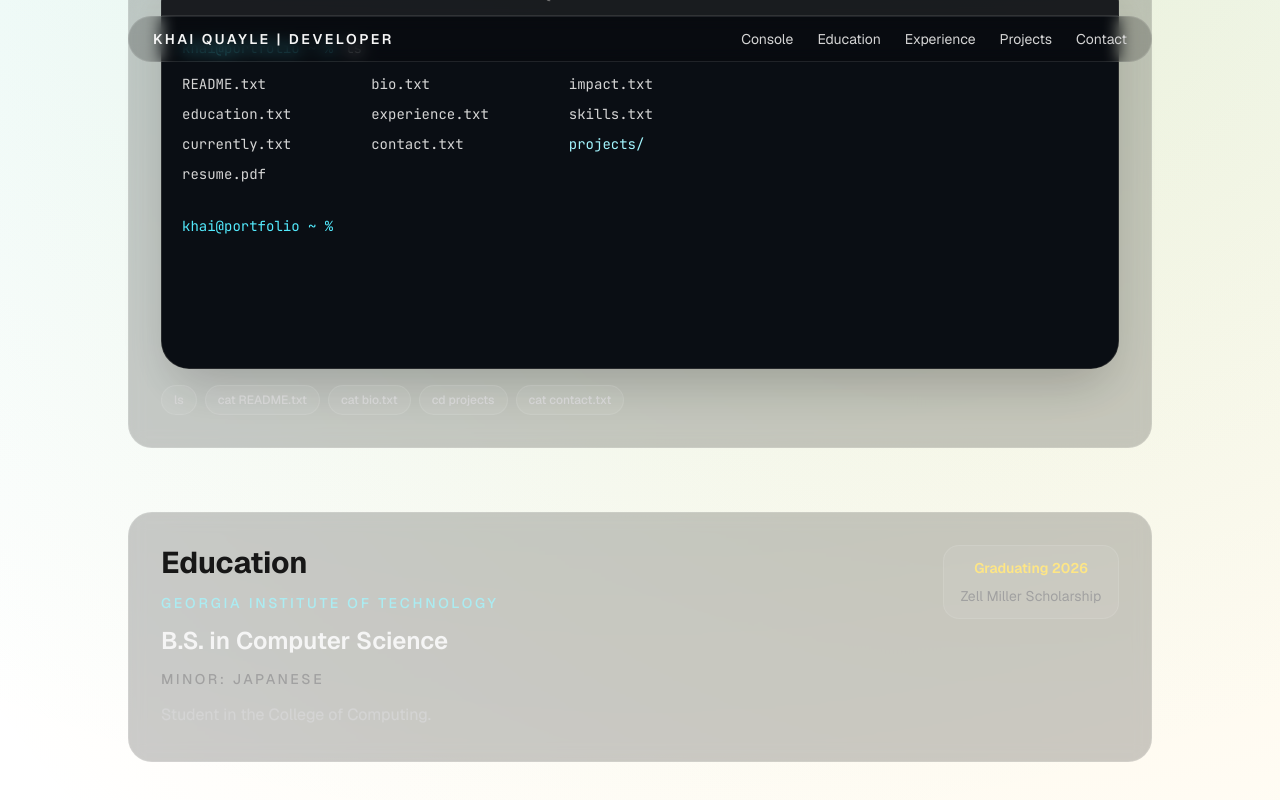
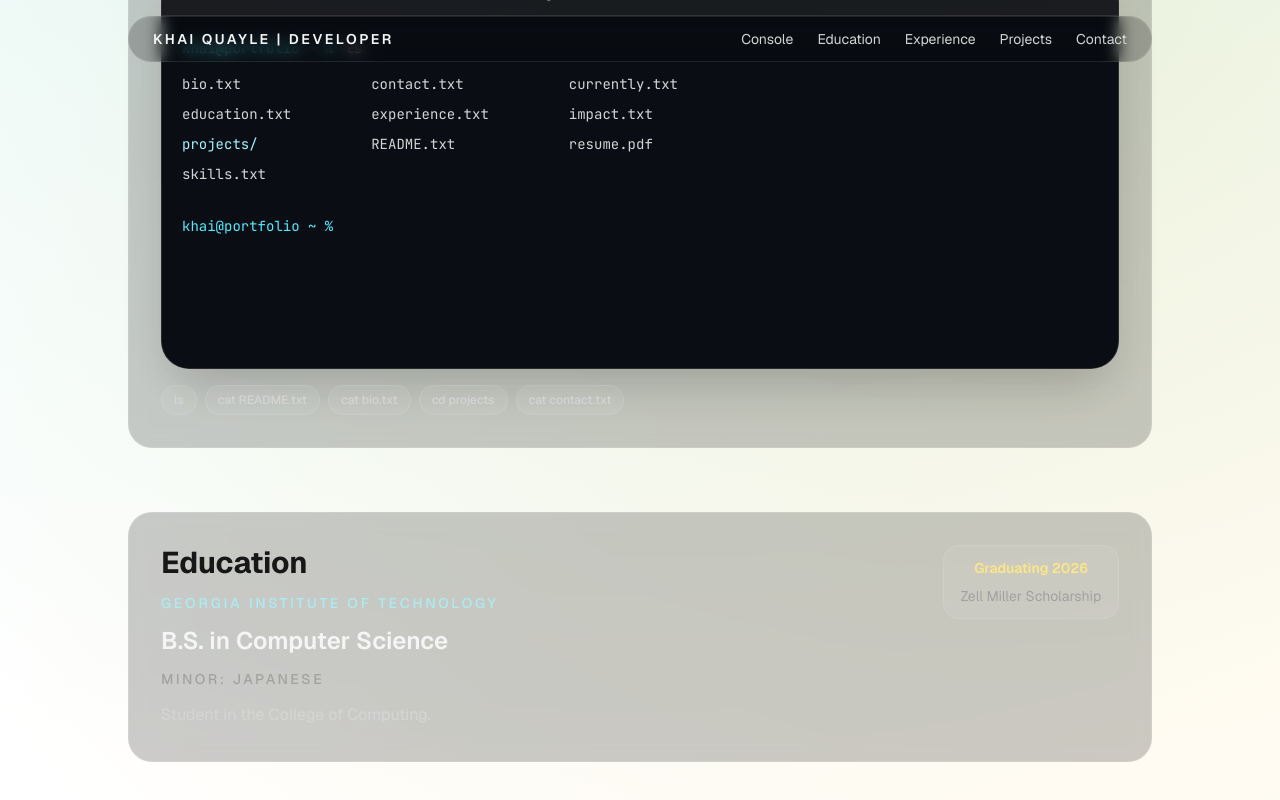
Before and after one commit to khaiquayle/khai_website, a Next.js app: page / in a window 1280 px wide. Both pictures are taken after a click on the button "ls". Shown: the part 879-1679 px from the top of the page. Built offline with nearby package versions, Linux system fonts and the light colour scheme.

Commit message:
alphabetized ls

```diff
--- a/components/FileSystemConsole.tsx
+++ b/components/FileSystemConsole.tsx
@@ -278,6 +278,21 @@ function TerminalLink({
   );
 }
 
+function sortNames(a: string, b: string) {
+  const left = a.toLowerCase();
+  const right = b.toLowerCase();
+
+  if (left < right) {
+    return -1;
+  }
+
+  if (left > right) {
+    return 1;
+  }
+
+  return a.localeCompare(b);
+}
+
 function DirectoryListing({
   entries,
 }: {
@@ -285,7 +300,7 @@ function DirectoryListing({
 }) {
   return (
     <div className="inline-grid grid-cols-1 gap-x-20 gap-y-1.5 min-[440px]:grid-cols-[max-content_max-content] md:grid-cols-[max-content_max-content_max-content]">
-      {entries.map(([name, node]) => (
+      {[...entries].sort(([left], [right]) => sortNames(left, right)).map(([name, node]) => (
         <span
           key={name}
           className={node.type === "dir" ? "text-cyan-200" : "text-neutral-300"}
@@ -594,7 +609,7 @@ export default function FileSystemConsole({
 
         return name.toLowerCase().startsWith(normalizedPrefix);
       })
-      .sort((a, b) => a.localeCompare(b));
+      .sort(sortNames);
 
     if (kind === "dir") {
       if ("..".startsWith(prefix) || prefix === "") {
```
